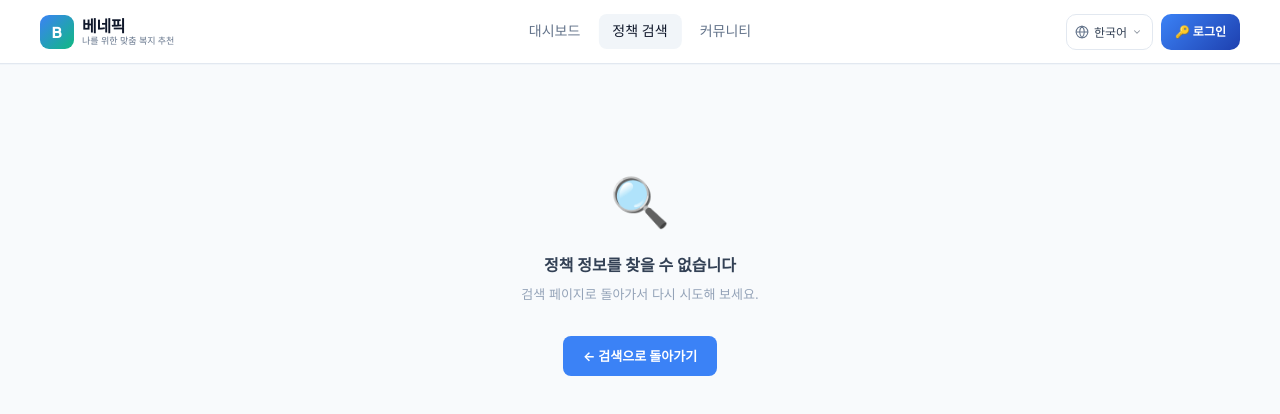
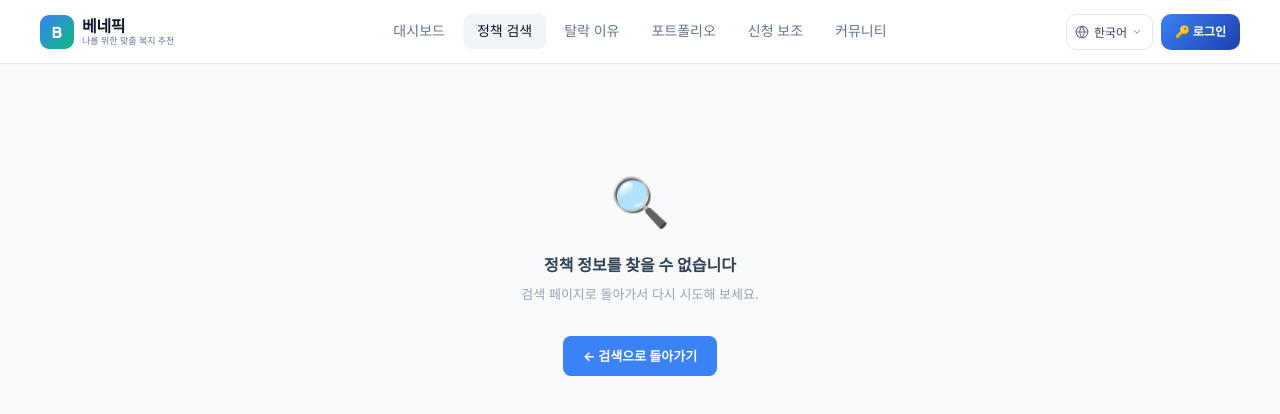
Before and after one commit to DanielParkkk/benepick, a Next.js app in the folder frontend/: page /policy-detail in a window 1280 px wide. Shown: the top 414 px of the page. Built offline with nearby package versions, Linux system fonts and the light colour scheme; a web font is replaced by a local one.

Commit message:
fix: restore full frontend navigation

```diff
--- a/frontend/app/analysis/page.jsx
+++ b/frontend/app/analysis/page.jsx
@@ -96,6 +96,9 @@ export default function AnalysisPage() {
         <div className="nav-center">
           <Link href="/" data-i18n="nav_dashboard">대시보드</Link>
           <Link href="/search" data-i18n="nav_search">정책 검색</Link>
+          <Link href="/analysis" className="active" data-i18n="nav_analysis">탈락 이유</Link>
+          <Link href="/portfolio" data-i18n="nav_portfolio">포트폴리오</Link>
+          <Link href="/apply" data-i18n="nav_apply">신청 보조</Link>
           <Link href="/community" data-i18n="nav_community">커뮤니티</Link>
         </div>
         <div className="nav-right">
--- a/frontend/app/page.jsx
+++ b/frontend/app/page.jsx
@@ -236,6 +236,9 @@ export default function DashboardPage() {
         <div className="nav-center">
           <Link href="/" className="active" data-i18n="nav_dashboard">대시보드</Link>
           <Link href="/search" data-i18n="nav_search">정책 검색</Link>
+          <Link href="/analysis" data-i18n="nav_analysis">탈락 이유</Link>
+          <Link href="/portfolio" data-i18n="nav_portfolio">포트폴리오</Link>
+          <Link href="/apply" data-i18n="nav_apply">신청 보조</Link>
           <Link href="/community" data-i18n="nav_community">커뮤니티</Link>
         </div>
         <div className="nav-right">
--- a/frontend/app/search/page.jsx
+++ b/frontend/app/search/page.jsx
@@ -115,6 +115,9 @@ export default function SearchPage() {
         <div className="nav-center">
           <Link href="/" data-i18n="nav_dashboard">대시보드</Link>
           <Link href="/search" className="active" data-i18n="nav_search">정책 검색</Link>
+          <Link href="/analysis" data-i18n="nav_analysis">탈락 이유</Link>
+          <Link href="/portfolio" data-i18n="nav_portfolio">포트폴리오</Link>
+          <Link href="/apply" data-i18n="nav_apply">신청 보조</Link>
           <Link href="/community" data-i18n="nav_community">커뮤니티</Link>
         </div>
         <div className="nav-right">
--- a/frontend/components/NavBar.jsx
+++ b/frontend/components/NavBar.jsx
@@ -115,6 +115,9 @@ export default function NavBar({ activePage = '' }) {
   const NAV_LINKS = [
     { href: '/', label: '대시보드', i18n: 'nav_dashboard', key: 'dashboard' },
     { href: '/search', label: '정책 검색', i18n: 'nav_search', key: 'search' },
+    { href: '/analysis', label: '탈락 이유', i18n: 'nav_analysis', key: 'analysis' },
+    { href: '/portfolio', label: '포트폴리오', i18n: 'nav_portfolio', key: 'portfolio' },
+    { href: '/apply', label: '신청 보조', i18n: 'nav_apply', key: 'apply' },
     { href: '/community', label: '커뮤니티', i18n: 'nav_community', key: 'community' },
   ];
 
--- a/frontend/public/i18n.js
+++ b/frontend/public/i18n.js
@@ -28,7 +28,7 @@ const TRANSLATIONS = {
     tab_community: '커뮤니티',
     tab_profile: '프로필',
     nav_search: '정책 검색',
-    nav_analysis: '상세 분석',
+    nav_analysis: '탈락 이유',
     nav_portfolio: '포트폴리오',
     nav_apply: '신청 보조',
     nav_user_profile: '개인정보 수정',
```
